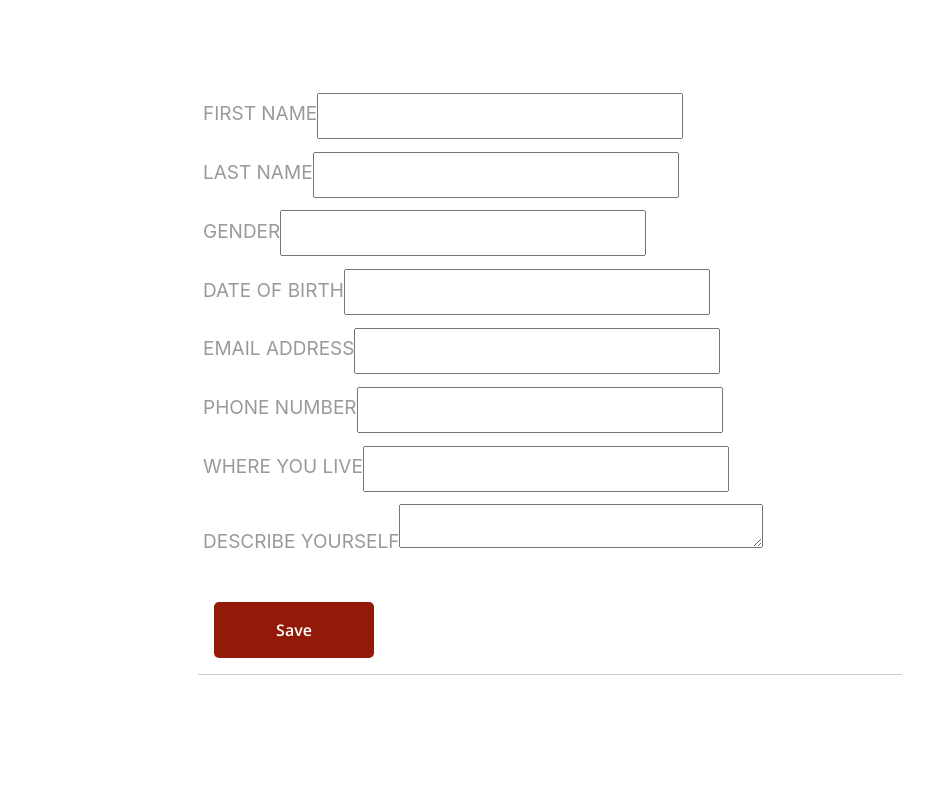
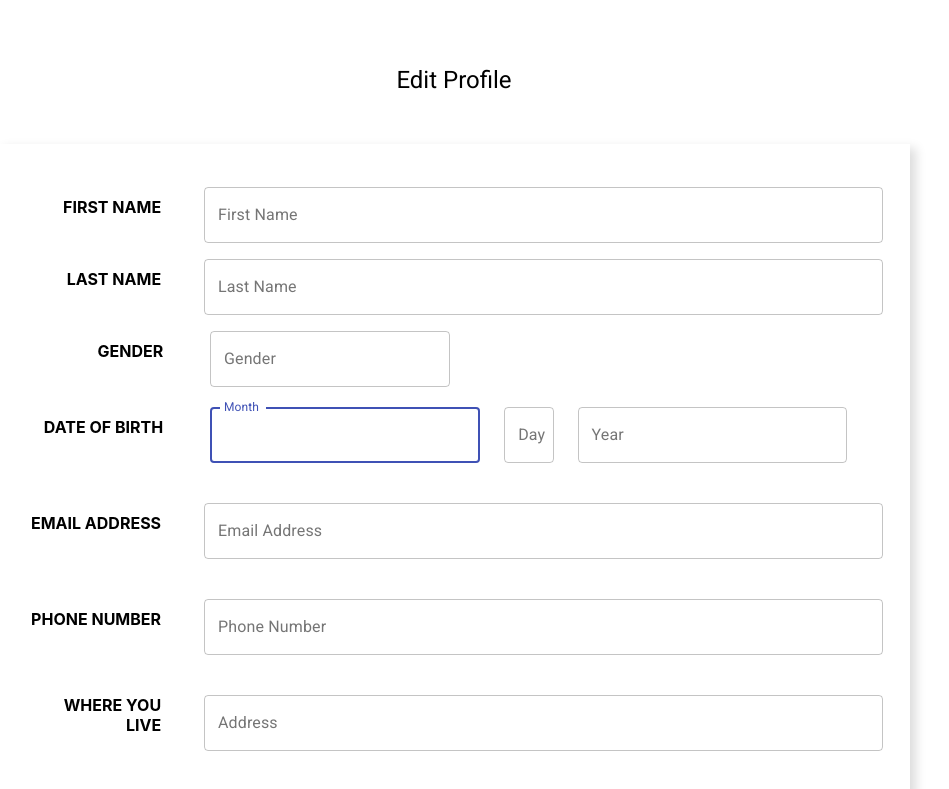
Before and after one commit to hatchways/team-bruschetta, a React (Create React App) app in the folder client/: page /editprofile in a window 1280 px wide. Shown: the top 789 px of the page, without its empty margins (186-1135 px from the left). Built offline with nearby package versions, Linux system fonts and the light colour scheme.

Commit message:
Edit Profile Form Properly Aligned with MUI

```diff
--- a/client/src/pages/Profile/EditProfile.tsx
+++ b/client/src/pages/Profile/EditProfile.tsx
@@ -1,66 +1,187 @@
-import Button from '@material-ui/core/Button';
-import TextField from '@material-ui/core/TextField';
-import Typography from '@material-ui/core/Typography';
+import * as React from 'react';
+// import CssBaseline from '@material-ui/core/CssBaseline';
+// import FormControlLabel from '@material-ui/core/FormControlLabel';
+// import Link from '@material-ui/core/Link';
+// import Select from '@material-ui/core/Select';
+// import MenuItem from '@material-ui/core/MenuItem';
+import { Button, TextField, TextareaAutosize, Grid, Box, Typography, Container } from '@material-ui/core';
+import { ThemeProvider, createMuiTheme } from '@material-ui/core/styles';
 import useStyles from './useStyles';
 
-const EditProfile = () => {
+const theme = createMuiTheme();
+
+export default function EditProfile() {
   const classes = useStyles();
+
+  const handleSubmit = (event: React.FormEvent<HTMLFormElement>) => {
+    event.preventDefault();
+    const data = new FormData(event.currentTarget);
+    // eslint-disable-next-line no-console
+    console.log({
+      firstName: data.get('firstName'),
+      lastName: data.get('lastName'),
+    });
+  };
+
   return (
-    <form className={classes.form}>
-      <div>
-        <label className={classes.label}>
-          First Name
-          <input className={classes.inputs} id="firstName" name="firstName" />
-        </label>
-      </div>
-      {/* <TextField id="lastName" name="lastName" label={<Typography className={classes.label}>Last Name</Typography>} /> */}
-      <div>
-        <label className={classes.label}>
-          Last Name
-          <input className={classes.inputs} id="lastName" name="lastName" />
-        </label>
-      </div>
-      <div>
-        <label className={classes.label}>
-          Gender
-          <input className={classes.inputs} id="gender" name="gender" />
-        </label>
-      </div>
-      <div>
-        <label className={classes.label}>
-          Date of Birth
-          <input className={classes.inputs} id="dob" name="dob" />
-        </label>
-      </div>
-      <div>
-        <label className={classes.label}>
-          Email Address
-          <input className={classes.inputs} id="email" name="email" />
-        </label>
-      </div>
-      <div>
-        <label className={classes.label}>
-          Phone Number
-          <input className={classes.inputs} id="phone" name="phone" />
-        </label>
-      </div>
-      <div>
-        <label className={classes.label}>
-          Where You Live
-          <input className={classes.inputs} id="address" name="address" />
-        </label>
-      </div>
-      <div>
-        <label className={classes.label}>
-          Describe Yourself
-          <textarea className={classes.inputs} id="description" name="description" />
-        </label>
-      </div>
-      <Button type="submit" className={classes.submit}>
-        {' '}
-        Save{' '}
-      </Button>
-    </form>
+    <ThemeProvider theme={theme}>
+      <Container component="main" maxWidth="md">
+        {/* <CssBaseline /> */}
+        <Box className={classes.title}>
+          <Typography component="h1" variant="h5">
+            Edit Profile
+          </Typography>
+          <Box component="form" onSubmit={handleSubmit} className={classes.form}>
+            <Grid item xs={12} className={classes.field}>
+              <div className={classes.label}>First Name</div>
+              <TextField
+                fullWidth
+                id="firstName"
+                label="First Name"
+                name="firstName"
+                autoComplete="firstName"
+                className={classes.textField}
+                variant="outlined"
+              />
+            </Grid>
+            <Grid item xs={12} className={classes.field}>
+              <div className={classes.label}>Last Name</div>
+              <TextField
+                fullWidth
+                id="lastName"
+                label="Last Name"
+                name="lastName"
+                autoComplete="lastName"
+                className={classes.textField}
+                variant="outlined"
+              />
+            </Grid>
+            <Grid container spacing={1}>
+              <Grid item xs={12} sm={6} className={classes.field}>
+                {/* <Select>
+                  <MenuItem>Male</MenuItem>
+                  <MenuItem>Female</MenuItem>
+                </Select> */}
+                <div className={classes.gender}>Gender</div>
+                <TextField
+                  fullWidth
+                  id="gender"
+                  label="Gender"
+                  name="gender"
+                  autoComplete="gender"
+                  className={classes.textField}
+                  variant="outlined"
+                />
+              </Grid>
+            </Grid>
+            <Grid container spacing={3} className={classes.field}>
+              <div className={classes.dob}>Date of Birth</div>
+              <Grid item xs={9} sm={4}>
+                <TextField
+                  autoComplete="given-name"
+                  name="month"
+                  fullWidth
+                  id="month"
+                  label="Month"
+                  autoFocus
+                  className={classes.textField}
+                  variant="outlined"
+                />
+              </Grid>
+              <Grid item xs={9} sm={1}>
+                <TextField
+                  fullWidth
+                  id="day"
+                  label="Day"
+                  name="day"
+                  autoComplete="family-name"
+                  className={classes.textField}
+                  variant="outlined"
+                />
+              </Grid>
+              <Grid item xs={9} sm={4}>
+                <TextField
+                  fullWidth
+                  id="year"
+                  label="Year"
+                  name="year"
+                  autoComplete="1988"
+                  className={classes.textField}
+                  variant="outlined"
+                />
+              </Grid>
+              <Grid item xs={12} className={classes.field}>
+                <div className={classes.label}>Email Address</div>
+                <TextField
+                  fullWidth
+                  id="email"
+                  label="Email Address"
+                  name="email"
+                  autoComplete="email"
+                  className={classes.textField}
+                  variant="outlined"
+                />
+              </Grid>
+              <Grid item xs={12} className={classes.field}>
+                <div className={classes.label}>Phone Number</div>
+                <TextField
+                  fullWidth
+                  id="phone"
+                  label="Phone Number"
+                  name="phone"
+                  autoComplete="phone"
+                  className={classes.textField}
+                  variant="outlined"
+                />
+              </Grid>
+              <Grid item xs={12} className={classes.field}>
+                <div className={classes.label}>Where You Live</div>
+                <TextField
+                  fullWidth
+                  name="address"
+                  label="Address"
+                  type="text"
+                  id="address"
+                  className={classes.textField}
+                  variant="outlined"
+                />
+              </Grid>
+              <Grid item xs={12} className={classes.field}>
+                <div className={classes.label}>Description</div>
+                <TextField
+                  fullWidth
+                  name="description"
+                  label="About you"
+                  type="text"
+                  id="description"
+                  className={classes.textField}
+                  variant="outlined"
+                />
+              </Grid>
+              <Grid item xs={12} className={classes.field}>
+                <div className={classes.label}>Description</div>
+                <TextareaAutosize
+                  name="description"
+                  id="description"
+                  rowsMin={5}
+                  placeholder="About you"
+                  defaultValue=""
+                  style={{ width: '100%', borderColor: '#ccc' }}
+                />
+              </Grid>
+              {/* <Grid item xs={12}>
+                <FormControlLabel
+                  control={<Checkbox value="allowExtraEmails" color="primary" />}
+                  label="I want to receive inspiration, marketing promotions and updates via email."
+                />
+              </Grid> */}
+            </Grid>
+            <Button type="submit" fullWidth variant="contained" color="secondary" className={classes.submit}>
+              Save
+            </Button>
+          </Box>
+        </Box>
+      </Container>
+    </ThemeProvider>
   );
-};
-export default EditProfile;
+}
--- a/client/src/pages/Profile/useStyles.ts
+++ b/client/src/pages/Profile/useStyles.ts
@@ -2,26 +2,36 @@ import { makeStyles } from '@material-ui/core/styles';
 
 const useStyles = makeStyles((theme) => ({
   form: {
-    width: '55%', // Fix IE 11 issue.
-    marginTop: theme.spacing(10),
-    margin: '5% 30%',
-    borderBottom: '1.2px solid rgba(0, 0, 0, 0.2)',
+    marginTop: '3rem',
+    boxShadow: '6px 4px 10px #ddd',
+    padding: '3%',
+    fontWeight: 'bold',
+  },
+  field: {
+    display: 'flex',
+    alignItems: 'center',
   },
   label: {
-    fontSize: 19,
-    color: 'rgb(0,0,0,0.4)',
-    paddingLeft: '5px',
+    width: '20%',
     textTransform: 'uppercase',
+    textAlign: 'right',
+    marginRight: '5%',
   },
-  inputs: {
-    marginTop: '.8rem',
-    height: '2rem',
-    padding: '5px',
-    width: '50%',
+  gender: {
+    width: '20%',
+    textTransform: 'uppercase',
+    marginLeft: '17%',
+    marginRight: '11%',
+    textAlign: 'right',
   },
-  forgot: {
-    paddingRight: 10,
-    color: '#3a8dff',
+  dob: {
+    width: '17%',
+    textTransform: 'uppercase',
+    marginRight: '4%',
+    textAlign: 'right',
+  },
+  textField: {
+    marginTop: '1rem',
   },
   submit: {
     margin: theme.spacing(3, 2, 2),
@@ -31,8 +41,14 @@ const useStyles = makeStyles((theme) => ({
     borderRadius: theme.shape.borderRadius,
     marginTop: 49,
     fontSize: 16,
-    backgroundColor: '#931908',
-    color: '#fff',
+    fontWeight: 'bold',
+    marginLeft: '40%',
+  },
+  title: {
+    marginTop: '4rem',
+    display: 'flex',
+    flexDirection: 'column',
+    alignItems: 'center',
     fontWeight: 'bold',
   },
 }));
```
